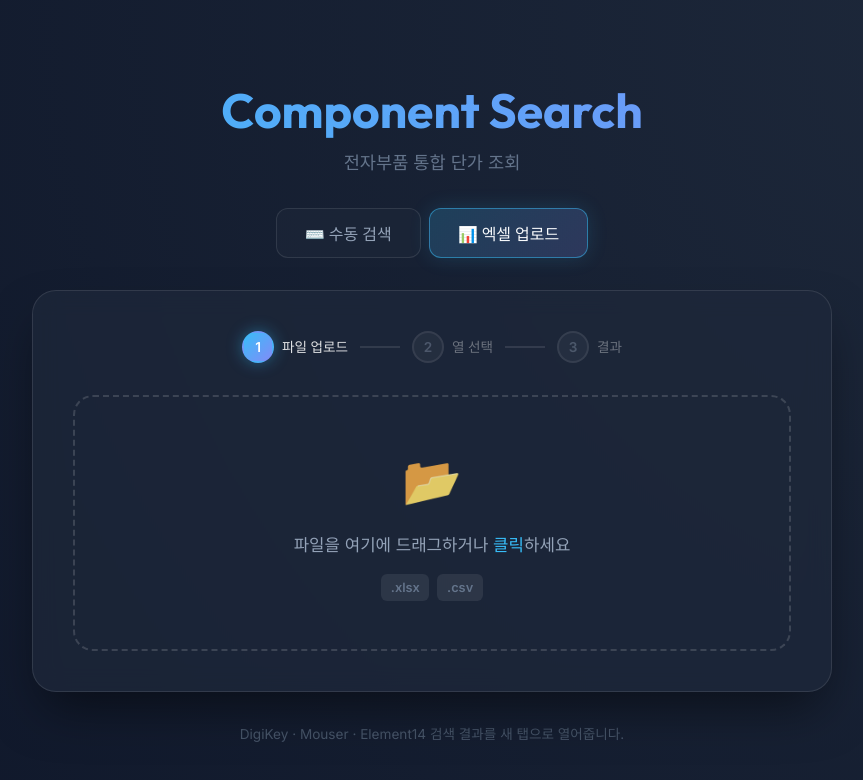
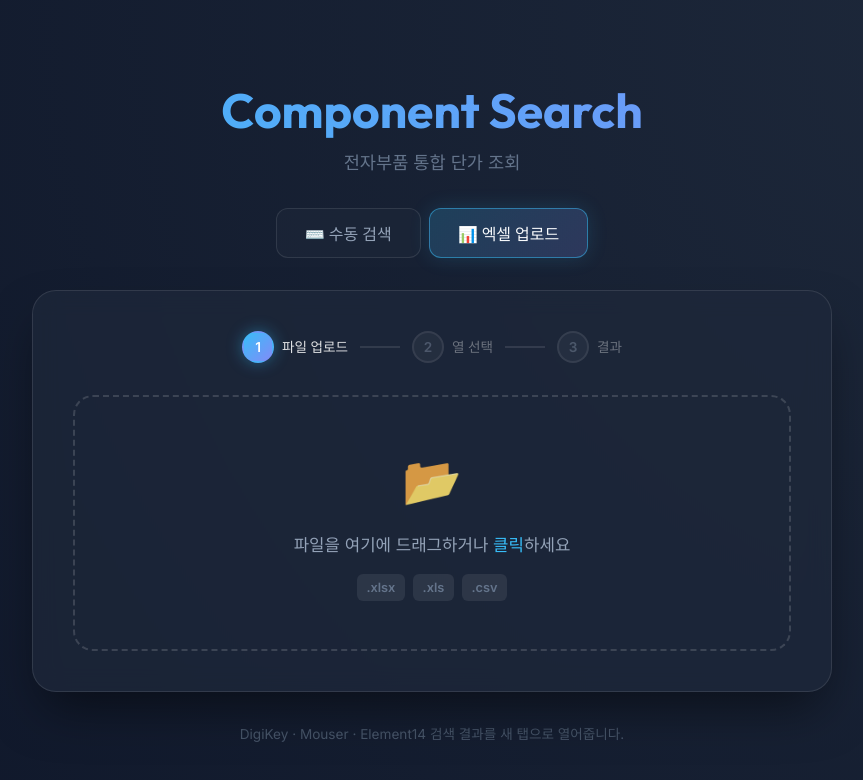
Before and after one commit to aaeejak/RFQ, a React (Vite) app: page / in a window 1280 px wide. Both pictures are taken after a click on the button "📊 엑셀 업로드". Shown: the top 780 px of the page, without its empty margins (208-1071 px from the left). Built offline with nearby package versions, Linux system fonts and the light colour scheme.

Commit message:
refactor: SheetJS 재도입 및 다중 폴백 적용 (HTML/XML 위장 엑셀 파일 완벽 지원)

```diff
--- a/package.json
+++ b/package.json
@@ -13,7 +13,7 @@
   "dependencies": {
     "react": "^19.2.5",
     "react-dom": "^19.2.5",
-    "read-excel-file": "^9.0.6"
+    "xlsx": "^0.18.5"
   },
   "devDependencies": {
     "@eslint/js": "^10.0.1",
--- a/src/infrastructure/excel-search/SheetJsFileParser.ts
+++ b/src/infrastructure/excel-search/SheetJsFileParser.ts
@@ -1,13 +1,11 @@
-import readXlsxFile from 'read-excel-file/browser';
+import * as XLSX from 'xlsx';
 import type { IFileParser, ParsedSheet } from '../../application/excel-search/IFileParser';
 
 /**
- * read-excel-file 라이브러리를 사용한 파일 파서 구현체.
- * .xlsx, .csv 파일을 지원합니다.
+ * 엑셀 파일(진짜 엑셀, HTML 위장 엑셀, CSV 등)을 파싱하는 클래스입니다.
  *
- * ExcelJS의 "Cannot read properties of undefined (reading 'company')" 에러
- * (한컴, 구글 시트 등 비표준 앱 생성 엑셀 파일 메타데이터 누락 문제)를 피하기 위해
- * 브라우저 환경에서 가장 안정적이고 가벼운 read-excel-file 라이브러리를 사용합니다.
+ * 국내 기업에서 자주 사용하는 "HTML 테이블이나 XML을 .xlsx/.xls 확장자로 저장한 파일"들을
+ * 완벽하게 지원하기 위해 다중 폴백(Fallback) 파싱 전략을 사용합니다.
  */
 export class SheetJsFileParser implements IFileParser {
   async parse(file: File): Promise<ParsedSheet> {
@@ -23,43 +21,134 @@ export class SheetJsFileParser implements IFileParser {
 
     const ext = file.name.toLowerCase().split('.').pop() ?? '';
 
+    // CSV는 직접 파싱하는 것이 인코딩 및 따옴표 처리에 가장 안정적입니다.
     if (ext === 'csv') {
       return this.parseCsv(file);
     }
 
-    return this.parseXlsx(file);
+    // 1단계: 정상적인 엑셀 파일로 가정하고 ArrayBuffer로 파싱 시도
+    let workbook = await this.tryParseAsArrayBuffer(file);
+
+    // 2단계: ArrayBuffer로 읽었으나 시트 데이터가 없는 경우 (HTML/XML 위장 엑셀일 확률 99%)
+    // 파일 전체를 텍스트로 읽어서 파싱을 재시도합니다.
+    if (!workbook || !this.hasValidSheet(workbook)) {
+      console.log('[FileParser] 바이너리 파싱 실패 또는 빈 시트. 텍스트 파싱 폴백 시도...');
+      workbook = await this.tryParseAsText(file);
+    }
+
+    if (!workbook || !this.hasValidSheet(workbook)) {
+      throw new Error('엑셀 파일 포맷을 인식할 수 없거나 데이터가 없습니다.');
+    }
+
+    const sheet = this.extractSheet(workbook);
+    return this.sheetToParsedSheet(sheet);
   }
 
-  private async parseXlsx(file: File): Promise<ParsedSheet> {
-    console.log('[FileParser] read-excel-file 파싱 시도...');
+  private async tryParseAsArrayBuffer(file: File): Promise<XLSX.WorkBook | null> {
+    try {
+      const buffer = await file.arrayBuffer();
+      const data = new Uint8Array(buffer);
+      console.log('[FileParser] ArrayBuffer 크기:', data.length);
+      const wb = XLSX.read(data, { type: 'array', codepage: 949 });
+      console.log('[FileParser] [ArrayBuffer] 시트 이름 목록:', wb.SheetNames);
+      return wb;
+    } catch (err) {
+      console.warn('[FileParser] ArrayBuffer 파싱 실패:', err);
+      return null;
+    }
+  }
 
-    let rawRows: any[];
+  private async tryParseAsText(file: File): Promise<XLSX.WorkBook | null> {
     try {
-      rawRows = (await readXlsxFile(file)) as any[];
+      const text = await file.text();
+      console.log('[FileParser] 텍스트 크기:', text.length);
+
+      // SheetJS는 HTML table 구조나 XML Spreadsheet 구조가 텍스트로 들어오면 자동으로 인식합니다.
+      const wb = XLSX.read(text, { type: 'string', codepage: 949 });
+      console.log('[FileParser] [Text] 시트 이름 목록:', wb.SheetNames);
+      return wb;
     } catch (err) {
-      console.error('[FileParser] readXlsxFile 실패:', err);
-      throw new Error(
-        `엑셀 파일을 읽을 수 없습니다: ${err instanceof Error ? err.message : String(err)}`
-      );
+      console.warn('[FileParser] Text 파싱 실패:', err);
+      return null;
+    }
+  }
+
+  private extractSheet(workbook: XLSX.WorkBook): XLSX.WorkSheet {
+    const sheetNames = workbook.SheetNames;
+    const sheetsObj = workbook.Sheets;
+
+    if (!sheetsObj) {
+      throw new Error('워크북에 Sheets 객체가 없습니다.');
     }
 
-    if (!rawRows || rawRows.length === 0) {
-      throw new Error('파일에 데이터가 없습니다.');
+    // 첫 번째 시트 이름으로 접근
+    if (sheetNames.length > 0) {
+      const name = sheetNames[0];
+      const sheet = sheetsObj[name];
+      if (sheet && typeof sheet === 'object' && Object.keys(sheet).length > 0) {
+        return sheet;
+      }
     }
 
-    // 각 셀의 값을 문자열로 변환 (null/undefined는 빈 문자열로)
-    const stringRows = rawRows.map((row) =>
-      row.map((cell: unknown) => {
-        if (cell === null || cell === undefined) return '';
-        if (cell instanceof Date) return cell.toLocaleDateString('ko-KR');
-        return String(cell);
-      })
+    // 이름으로 못 찾았다면 객체를 순회하여 첫 번째 유효한 시트를 반환
+    for (const key in sheetsObj) {
+      const s = sheetsObj[key];
+      if (s && typeof s === 'object' && Object.keys(s).length > 0) {
+        console.log(`[FileParser] 대체 시트 접근 성공: ${key}`);
+        return s;
+      }
+    }
+
+    throw new Error('시트 데이터에 접근할 수 없습니다. (빈 시트)');
+  }
+
+  private hasValidSheet(workbook: XLSX.WorkBook): boolean {
+    if (!workbook.SheetNames || workbook.SheetNames.length === 0) return false;
+    const sheets = workbook.Sheets;
+    if (!sheets) return false;
+
+    const name = workbook.SheetNames[0];
+    const sheet = sheets[name];
+
+    // 시트가 존재하고, 안에 속성(셀 데이터 등)이 1개라도 있으면 유효하다고 판단
+    if (sheet && Object.keys(sheet).length > 0) return true;
+
+    // 첫 시트 이름으로 못 찾았더라도 순회해서 데이터가 있으면 유효함
+    for (const key in sheets) {
+       const s = sheets[key];
+       if (s && Object.keys(s).length > 0) return true;
+    }
+
+    return false;
+  }
+
+  private sheetToParsedSheet(sheet: XLSX.WorkSheet): ParsedSheet {
+    let rawData: unknown[][] = [];
+    try {
+      rawData = XLSX.utils.sheet_to_json(sheet, {
+        header: 1, // 2차원 배열 형태로 반환
+        defval: '', // 빈 셀은 빈 문자열로
+        raw: false, // 포맷팅된 문자열 텍스트 그대로 가져오기
+      });
+      console.log('[FileParser] 파싱된 행 수:', rawData.length);
+    } catch (err) {
+      console.error('[FileParser] sheet_to_json 실패:', err);
+      throw new Error(`데이터 추출 실패: ${err instanceof Error ? err.message : String(err)}`);
+    }
+
+    if (!rawData || rawData.length === 0) {
+      throw new Error('시트 내에 데이터가 비어있습니다.');
+    }
+
+    // 모든 데이터를 string으로 안전하게 변환
+    const stringRows = rawData.map((row) =>
+      (Array.isArray(row) ? row : [row]).map((cell) => String(cell ?? '').trim())
     );
 
-    // 가장 긴 행을 기준으로 열 수 결정
+    // 가장 긴 행을 찾음
     const maxColumns = Math.max(...stringRows.map((row) => row.length), 0);
 
-    // 모든 행을 같은 열 수로 정규화
+    // 모든 행의 열 개수를 일치시킴
     const normalizedRows = stringRows.map((row) => {
       if (row.length < maxColumns) {
         return [...row, ...Array<string>(maxColumns - row.length).fill('')];
@@ -67,10 +156,7 @@ export class SheetJsFileParser implements IFileParser {
       return row;
     });
 
-    console.log('[FileParser] 최종 결과:', {
-      rowCount: normalizedRows.length,
-      columnCount: maxColumns,
-    });
+    console.log('[FileParser] 최종 결과:', { rowCount: normalizedRows.length, columnCount: maxColumns });
 
     return { rawRows: normalizedRows, columnCount: maxColumns };
   }
@@ -93,15 +179,11 @@ export class SheetJsFileParser implements IFileParser {
       return row;
     });
 
-    console.log('[FileParser] CSV 결과:', {
-      rowCount: normalizedRows.length,
-      columnCount: maxColumns,
-    });
+    console.log('[FileParser] CSV 파싱 완료:', { rowCount: normalizedRows.length, columnCount: maxColumns });
 
     return { rawRows: normalizedRows, columnCount: maxColumns };
   }
 
-  /** CSV 한 줄을 파싱 (따옴표로 감싸진 필드 지원) */
   private parseCsvLine(line: string): string[] {
     const result: string[] = [];
     let current = '';
@@ -110,13 +192,11 @@ export class SheetJsFileParser implements IFileParser {
     for (let i = 0; i < line.length; i++) {
       const char = line[i];
       if (inQuotes) {
-        if (char === '"') {
-          if (i + 1 < line.length && line[i + 1] === '"') {
-            current += '"';
-            i++;
-          } else {
-            inQuotes = false;
-          }
+        if (char === '"' && i + 1 < line.length && line[i + 1] === '"') {
+          current += '"';
+          i++;
+        } else if (char === '"') {
+          inQuotes = false;
         } else {
           current += char;
         }
--- a/src/presentation/excel-search/FileUploadZone.tsx
+++ b/src/presentation/excel-search/FileUploadZone.tsx
@@ -4,7 +4,7 @@ interface Props {
   onFileSelected: (file: File) => void;
 }
 
-const ACCEPTED_EXTENSIONS = '.xlsx,.csv';
+const ACCEPTED_EXTENSIONS = '.xlsx,.xls,.csv';
 
 export default function FileUploadZone({ onFileSelected }: Props) {
   const [isDragging, setIsDragging] = useState(false);
@@ -98,6 +98,7 @@ export default function FileUploadZone({ onFileSelected }: Props) {
           <p className="upload-zone__formats">
             <span className="upload-zone__badge-group">
               <span className="format-badge">.xlsx</span>
+              <span className="format-badge">.xls</span>
               <span className="format-badge">.csv</span>
             </span>
           </p>
```
Also changed, not shown: 1 other file (tests, documents, lock files or other folders).
